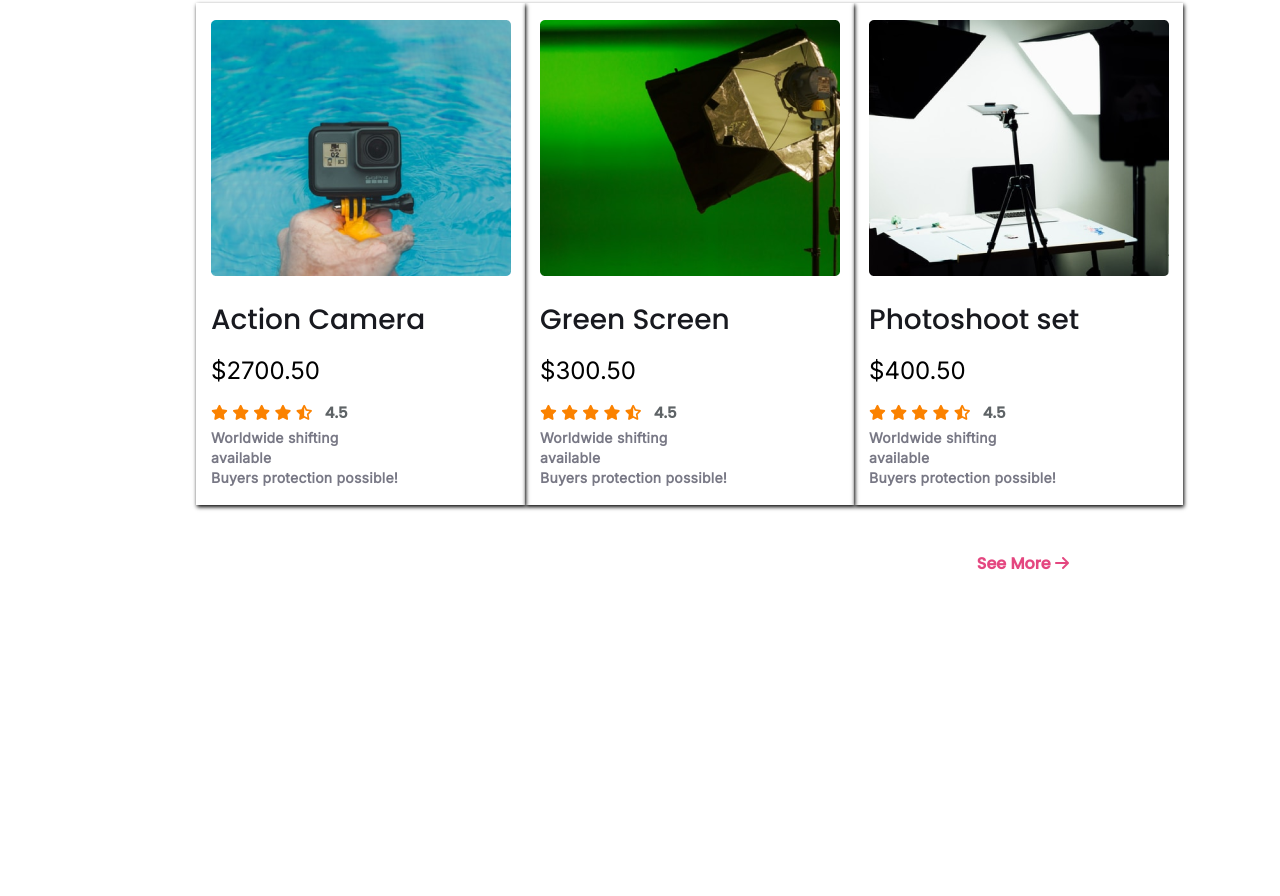
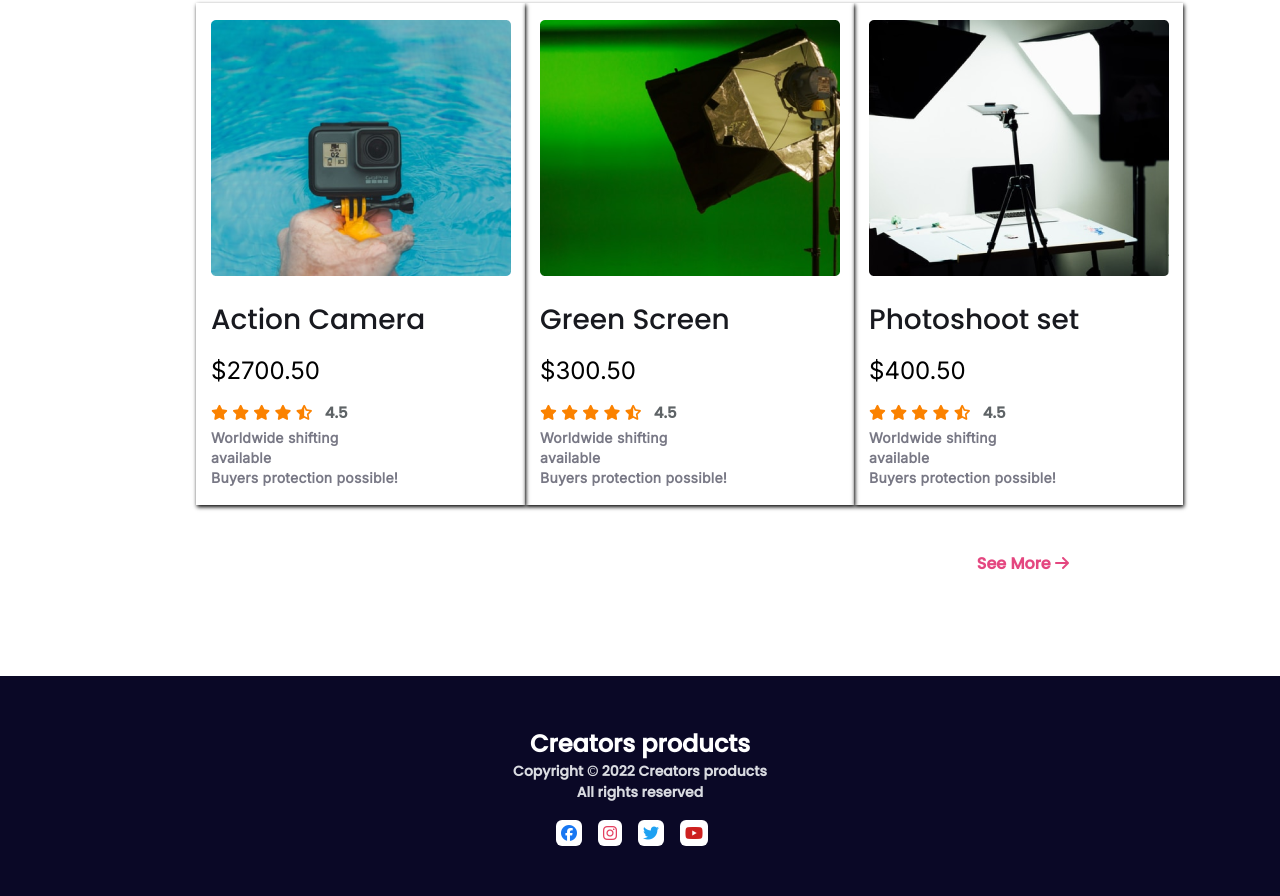
Before and after one commit to rakibul-wdp/assignment-2, a plain HTML site: page index.html in a window 1280 px wide. Shown: the part 2079-2975 px from the top of the page. Before the commit the page ends 2755 px from the top, so only its background shows below. Drawn offline with Linux system fonts and the light colour scheme.

Commit message:
add footer section

```diff
--- a/index.html
+++ b/index.html
@@ -281,5 +281,23 @@
     </section>
     <!-- product section ends here  -->
 
+    <!-- footer section start here  -->
+    <footer class="footer">
+        <div class="footer__content">
+            <h3 class="footer__heading">Creators products</h3>
+            <p class="footer__para">Copyright &copy; 2022 Creators products</p>
+            <p class="footer__para">All rights reserved</p>
+            <div class="footer__link">
+                <ul>
+                    <li><a href=""><i class="fab fa-facebook social"></i></a></li>
+                    <li><a href=""><i class="fab fa-instagram social"></i></a></li>
+                    <li><a href=""><i class="fab fa-twitter social"></i></a></li>
+                    <li><a href=""><i class="fab fa-youtube social"></i></a></li>
+                </ul>
+            </div>
+        </div>
+    </footer>
+    <!-- footer section ends here  -->
+
 </body>
 </html>
--- a/style.css
+++ b/style.css
@@ -192,3 +192,51 @@ body {
     color: #E02C6DDE;
     margin-top: 50px;
 }
+
+/* ========================
+    footer style
+======================== */
+.footer {
+    background-color: #0A0826;
+}
+.footer__content {
+    display: flex;
+    flex-direction: column;
+    align-items: center;
+}
+.footer__heading {
+    color: #fff;
+    font-weight: bold;
+    font-size: 24px;
+    margin-top: 50px;
+}
+.footer__para {
+    color: #D9DBE1;
+    font-weight: bold;
+    font-size: 14px;
+}
+.footer__link ul {
+    display: flex;
+}
+.footer__link ul li {
+    list-style-type: none;
+    margin-right: 16px;
+}
+.social {
+    background-color: #fff;
+    margin: 17px 0 50px 0;
+    padding: 5px;
+    border-radius: 6px;
+}
+.fa-facebook {
+    color: #1877F2;
+}
+.fa-instagram {
+    color: #E4405F;
+}
+.fa-twitter {
+    color: #1DA1F2;
+}
+.fa-youtube {
+    color: #CD201F;
+}
```
